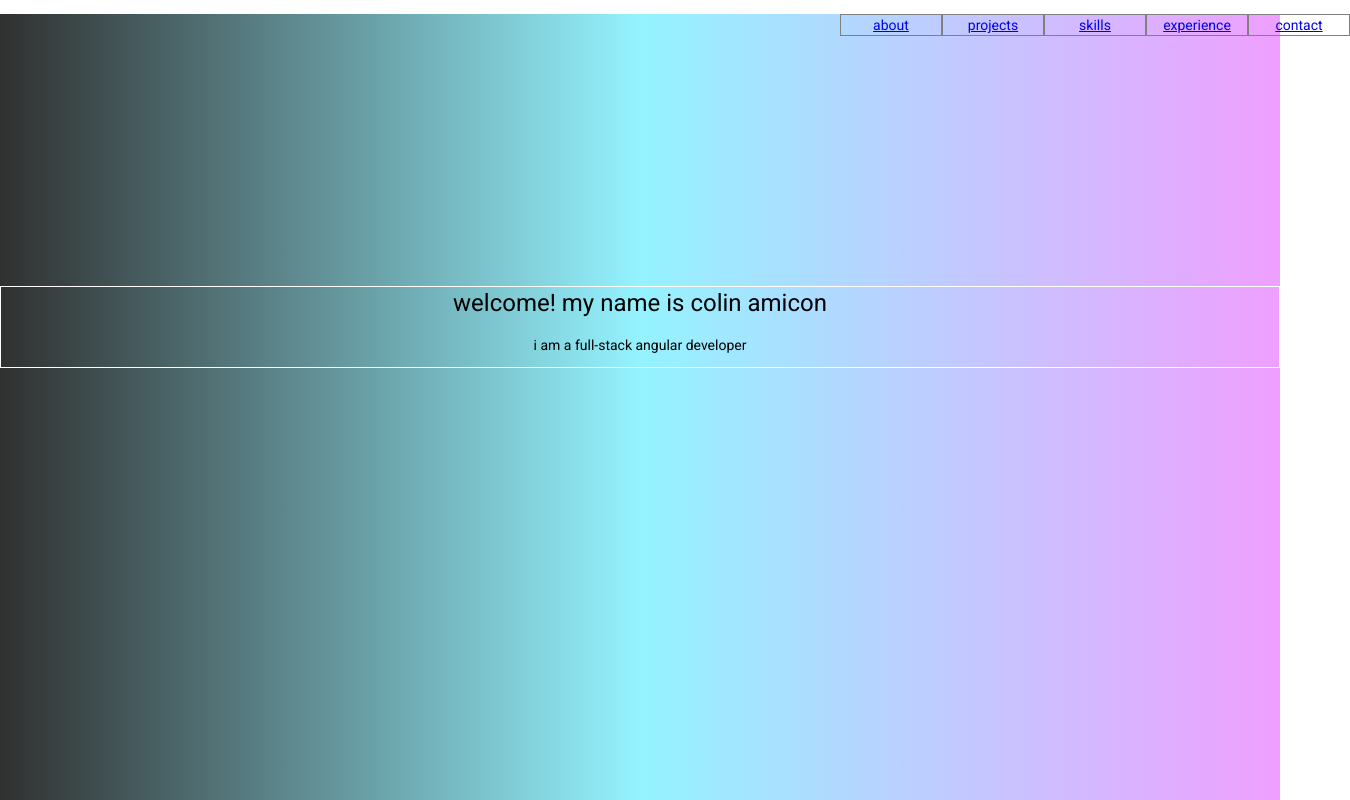
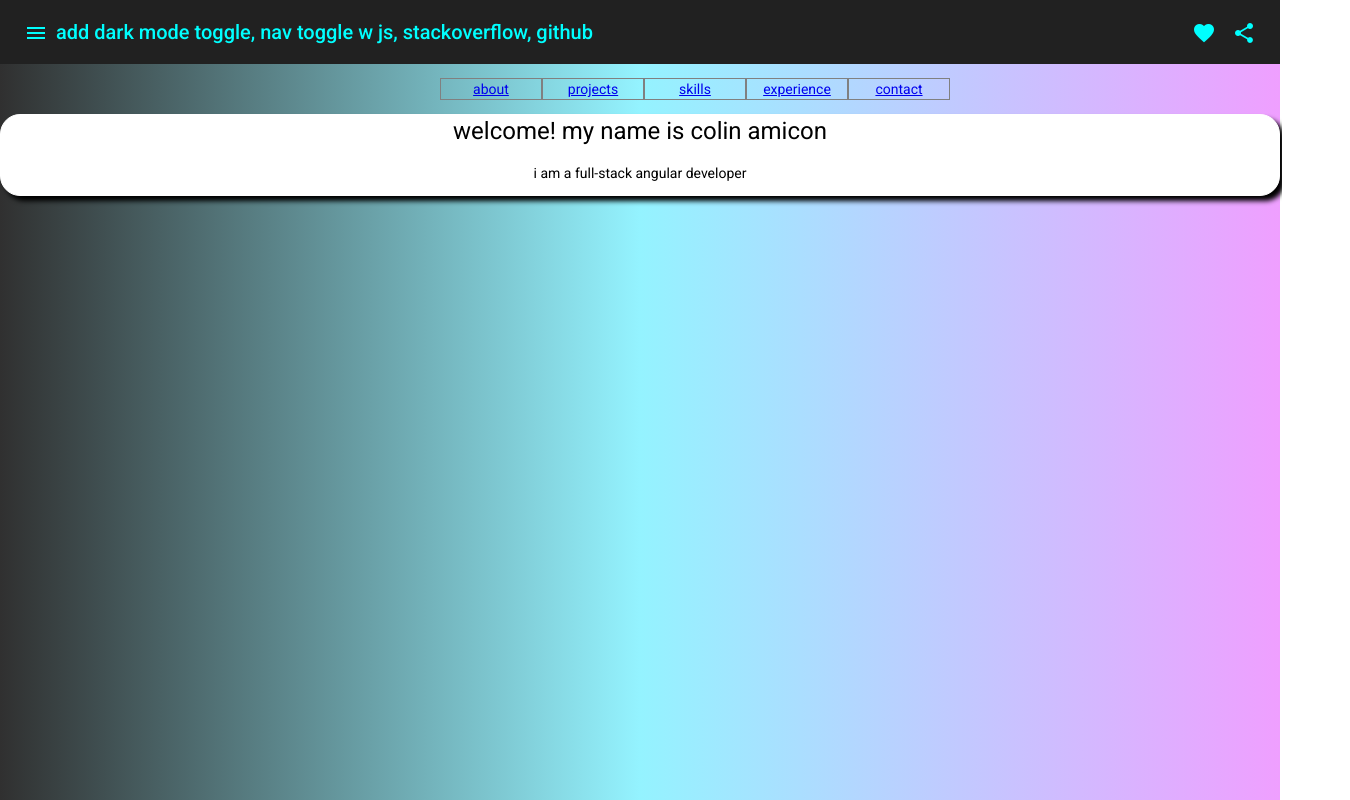
Before and after one commit to colinamicon/portfolio, an Angular app: page / in a window 1280 px wide. Shown: the top 800 px of the page, 1350 px wide, since content can reach past the window. Built offline with nearby package versions, Linux system fonts and the light colour scheme.

Commit message:
grid cards

```diff
--- a/src/app/app.component.html
+++ b/src/app/app.component.html
@@ -7,6 +7,7 @@
 </head>
 
 <body>
+  <app-toolbar></app-toolbar>
   <app-welcome></app-welcome>
   <app-projects></app-projects>
   <app-skills></app-skills>
--- a/src/app/app.module.ts
+++ b/src/app/app.module.ts
@@ -7,6 +7,7 @@ import { BrowserAnimationsModule } from '@angular/platform-browser/animations';
 import { ToolbarComponent } from './toolbar/toolbar.component';
 import { MatToolbarModule } from '@angular/material/toolbar';
 import { MatIconModule } from '@angular/material/icon';
+import { MatButtonModule } from '@angular/material/button';
 import { WelcomeComponent } from './welcome/welcome.component';
 import { ProjectsComponent } from './projects/projects.component';
 import { FooterComponent } from './footer/footer.component';
@@ -31,7 +32,8 @@ import { ExperienceComponent } from './experience/experience.component';
     AppRoutingModule,
     BrowserAnimationsModule,
     MatToolbarModule,
-    MatIconModule
+    MatIconModule,
+    MatButtonModule,
   ],
   providers: [],
   bootstrap: [AppComponent]
--- a/src/app/toolbar/toolbar.component.css
+++ b/src/app/toolbar/toolbar.component.css
@@ -1,12 +1,13 @@
 .mat-toolbar {
-  color: white;
+  color: cyan;
+  margin: 0;
+  /*position: fixed;*/
 }
 
 .icon {
   border-radius: 10px;
   display: inline-block;
-  background-repeat: no-repeat;
-  color: white;
+  color: cyan;
 
 }
 
--- a/src/app/toolbar/toolbar.component.html
+++ b/src/app/toolbar/toolbar.component.html
@@ -2,7 +2,7 @@
   <button mat-icon-button class="icon" aria-label="Example icon-button with menu icon">
     <mat-icon>menu</mat-icon>
   </button>
-  <span>Add dark mode toggle, github, stackoverflow, twitter, insta, etc.</span>
+  <span>Add dark mode toggle, nav toggle w JS, stackoverflow, github</span>
   <span class="spacer"></span>
   <button mat-icon-button class="icon favorite-icon" aria-label="Example icon-button with heart icon">
     <mat-icon>favorite</mat-icon>
--- a/src/app/welcome/welcome.component.css
+++ b/src/app/welcome/welcome.component.css
@@ -4,7 +4,7 @@ li {
   width: 100px;
   text-align: center;
   position: relative;
-  left: 800px;
+  left: 400px;
 }
 
 nav {
@@ -21,5 +21,8 @@ nav {
   position: relative;
   text-align: center;
   border: 1px solid white;
-  margin-top: 250px;
+  border-radius: 20px;
+  background-color: white;
+  box-shadow: 5px 5px 5px black;
+  /*margin-top: 250px;*/
 }
```
